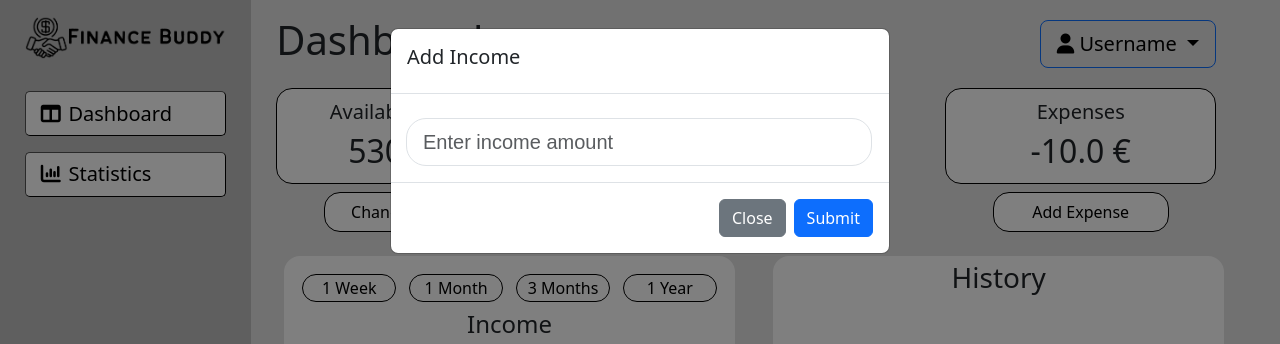
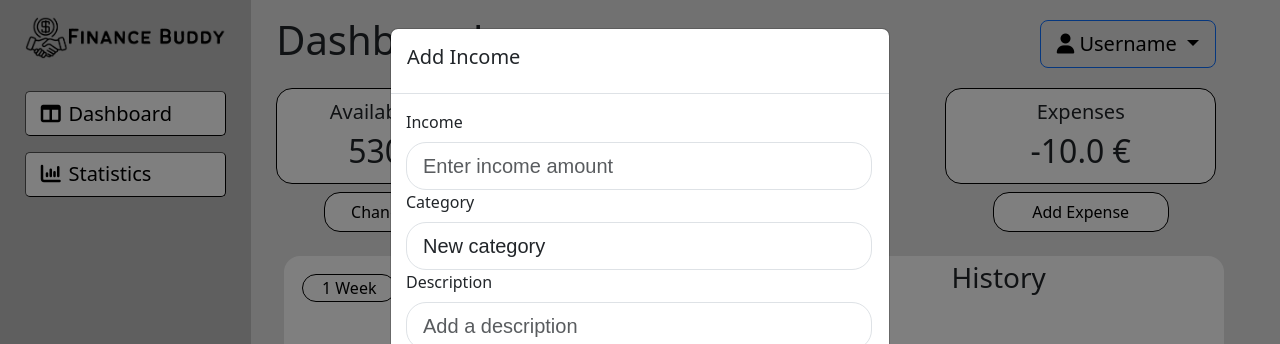
Before and after one commit to DigitalConfusion/FinanceBuddy, a Flask app: page /dashboard/ in a window 1280 px wide, after a click on "Add Income". Shown: the top 344 px of the page. Run offline with Flask 2, Linux system fonts and the light colour scheme; a user stored in the database is signed in; data comes from the database, SQL or seed files in the repository; both versions use the stored data as it was after the commit; some libraries are stand-ins or nearby versions.

Commit message:
Income, expense kategorijas un description pievienots

```diff
--- a/app/auth.py
+++ b/app/auth.py
@@ -1,11 +1,15 @@
 import functools
 from flask import Blueprint, flash, g, redirect, render_template, request, session, url_for
 from werkzeug.security import check_password_hash, generate_password_hash
+import json
 
 from app.forms import *
 from app.db import get_db
 
 bp = Blueprint("auth", __name__, url_prefix="/auth")
+
+income_categories = ["Work", "Other", "Personal Income", "Sold Item"]
+expense_categories = ["Groceries", "Other", "Home", "Beauty", "Restaurant"]
 
 
 @bp.route("/register", methods=["POST", "GET"])
@@ -19,8 +23,8 @@ def register():
 
         if error is None:
             try:
-                db.execute("INSERT INTO user (username, password_hash, total_balance, total_income, total_expense) VALUES (?, ?, ?, ?, ?)",
-                           (username, generate_password_hash(password), 0, 0, 0),)
+                db.execute("INSERT INTO user (username, password_hash, total_balance, total_income, total_expense, income_category, expense_category) VALUES (?, ?, ?, ?, ?, ?, ?)",
+                           (username, generate_password_hash(password), 0, 0, 0, json.dumps(income_categories), json.dumps(expense_categories)),)
                 db.commit()
             except db.IntegrityError:
                 error = f"User {username} is already registered!"
--- a/app/dashboard.py
+++ b/app/dashboard.py
@@ -2,6 +2,7 @@ import functools
 from flask import Blueprint, flash, g, redirect, render_template, request, session, url_for, jsonify
 from werkzeug.exceptions import abort
 import time
+import json
 
 from app.forms import *
 from app.auth import login_required
@@ -27,8 +28,12 @@ def dashboard():
 
     if request.method == "POST" and incomeForm.validate_on_submit():
         income = float(incomeForm.income.data)
-        category = "TEST"
-        description = "TEST"
+        category = incomeForm.income_category.data
+        if category == "Custom Category":
+            category = incomeForm.custom_category.data
+            db.execute("UPDATE user SET income_category = ? WHERE user_id = ?",
+                       (add_new_to_income_category(g, db, category), g.user["user_id"]))
+        description = incomeForm.description.data
         current_data = db.execute(
             "SELECT total_balance, total_income FROM user WHERE user_id = ?", (g.user["user_id"],)).fetchone()
         db.execute("UPDATE user SET total_balance = ? WHERE user_id = ?", (round(
@@ -44,13 +49,19 @@ def dashboard():
         expense = float(expenseForm.expense.data)
         current_data = db.execute(
             "SELECT total_balance, total_expense FROM user WHERE user_id = ?", (g.user["user_id"],)).fetchone()
+        category = expenseForm.expense_category.data
+        if category == "Custom Category":
+            category = expenseForm.custom_category2.data
+            db.execute("UPDATE user SET expense_category = ? WHERE user_id = ?",
+                       (add_new_to_expense_category(g, db, category), g.user["user_id"]))
+        description = incomeForm.description.data
         if expense > current_data["total_balance"]:
             flash("You do not have enough available balance!")
         else:
             db.execute("UPDATE user SET total_balance = ? WHERE user_id = ?", (round(
                 float(current_data["total_balance"]) - expense, 2), g.user["user_id"]))
             db.execute("INSERT INTO expense (user_id, date, amount, category, description) VALUES (?, ?, ?, ?, ?)",
-                       (g.user["user_id"], int(time.time()), -expense, "TEST", "TEST"))
+                       (g.user["user_id"], int(time.time()), -expense, category, description))
             db.execute("UPDATE user SET total_expense = ? WHERE user_id = ?",
                        (expense_current_month(g, db), g.user["user_id"]))
             db.commit()
@@ -94,3 +105,17 @@ def api_get_finance_data(datatype, count):
     for i, row in enumerate(db_data[:count]):
         data[str(i)] = [row[0], row[1], row[2]]
     return jsonify(data)
+
+
+@bp.route("/api/category/<type>", methods=["GET", "POST"])
+def api_get_category(type):
+    type = str(type.lower())
+    db = get_db()
+    category = None
+    if type == "income":
+        category = db.execute("SELECT income_category FROM user WHERE user_id = ?",
+                              (g.user["user_id"],)).fetchone()["income_category"]
+    else:
+        category = db.execute("SELECT expense_category FROM user WHERE user_id = ?",
+                              (g.user["user_id"],)).fetchone()["expense_category"]
+    return jsonify(category)
--- a/app/forms.py
+++ b/app/forms.py
@@ -1,13 +1,15 @@
 from flask_wtf import FlaskForm
-from wtforms import StringField, SubmitField, PasswordField, DecimalField
-from wtforms.validators import InputRequired, Length, NumberRange
+from wtforms import StringField, SubmitField, PasswordField, DecimalField, SelectField
+from wtforms.validators import InputRequired, Length, NumberRange, DataRequired
+from flask import g
+import json
 
+from app.db import get_db
 
 class LoginForm(FlaskForm):
     username = StringField("Username", validators=[InputRequired(), Length(min=3, max=15)])
     password = PasswordField("Password", validators=[InputRequired(), Length(min=6, max=30)])
     submit = SubmitField("Log In")
-
 
 class RegisterForm(FlaskForm):
     username = StringField("Username", validators=[InputRequired(), Length(min=3, max=15)])
@@ -18,10 +20,43 @@ class BalanceForm(FlaskForm):
     balance = DecimalField("Balance", validators=[InputRequired(), NumberRange(min=0)])
     submit = SubmitField("Submit")
 
+class RequiredIf(DataRequired):
+    def __init__(self, other_field_name, other_field_value, message=None, *args, **kwargs):
+        self.other_field_name = other_field_name
+        self.other_field_value = other_field_value
+        self.message = message
+
+    def __call__(self, form, field):
+        other_field = form[self.other_field_name]
+        if other_field.data == self.other_field_value:
+            super(RequiredIf, self).__call__(form, field)
+
 class IncomeForm(FlaskForm):
     income = DecimalField("Income", validators=[InputRequired(), NumberRange(min=0.01)])
+    income_category = SelectField('Category')
+    custom_category = StringField("Custom_Category", validators=[RequiredIf('income_category',"Custom Category")])
+    description = StringField("Description", validators=[])
     submit = SubmitField("Submit")
+    def __init__(self, *args, **kwargs):
+        super().__init__()
+        db = get_db()
+        categories = db.execute("SELECT income_category FROM user WHERE user_id = ?", (g.user["user_id"],)).fetchone()["income_category"]
+        categories = json.loads(categories)
+        categories.sort()
+        categories.append("Custom Category")
+        self.income_category.choices = categories
 
 class ExpenseForm(FlaskForm):
     expense = DecimalField("Expense", validators=[InputRequired(), NumberRange(min=0.01)])
+    expense_category = SelectField('Category')
+    custom_category2 = StringField("Custom_Category", validators=[RequiredIf('expense_category',"Custom Category")])
+    description = StringField("Description", validators=[])
     submit = SubmitField("Submit")
+    def __init__(self, *args, **kwargs):
+        super().__init__()
+        db = get_db()
+        categories = db.execute("SELECT expense_category FROM user WHERE user_id = ?", (g.user["user_id"],)).fetchone()["expense_category"]
+        categories = json.loads(categories)
+        categories.sort()
+        categories.append("Custom Category")
+        self.expense_category.choices = categories
--- a/app/schema.sql
+++ b/app/schema.sql
@@ -8,7 +8,9 @@ CREATE TABLE user (
   password_hash TEXT NOT NULL,
   total_balance FLOAT NOT NULL,
   total_income FLOAT NOT NULL,
-  total_expense FLOAT NOT NULL
+  total_expense FLOAT NOT NULL,
+  income_category TEXT NOT NULL,
+  expense_category TEXT NOT NULL
 );
 
 CREATE TABLE income (
--- a/app/static/javascript/dashboard.js
+++ b/app/static/javascript/dashboard.js
@@ -38,4 +38,29 @@ $(document).ready(function () {
       });
     });
   };
+  document.getElementById("custom_category").style.display = "none";
+  document.getElementById("custom_category2").style.display = "none";
 });
+
+(() => {
+  const selectElem = document.getElementById('income_category');
+  selectElem.addEventListener('change', evt => {
+    if (selectElem.value == "Custom Category"){
+      document.getElementById("custom_category").style.display = "flex";
+    }
+    else {
+      document.getElementById("custom_category").style.display = "none";
+    }
+  });
+})();
+(() => {
+  const selectElem = document.getElementById('expense_category');
+  selectElem.addEventListener('change', evt => {
+    if (selectElem.value == "Custom Category"){
+      document.getElementById("custom_category2").style.display = "flex";
+    }
+    else {
+      document.getElementById("custom_category2").style.display = "none";
+    }
+  });
+})();
--- a/app/templates/dashboard/dashboard.html
+++ b/app/templates/dashboard/dashboard.html
@@ -30,6 +30,7 @@
                         <div class="modal-body-content">
                                 <div class="input-group input-group-lg">
                                     {{ balanceForm.csrf_token }}
+                                    {{ balanceForm.balance.label }}
                                     {{ balanceForm.balance(class="form-control", placeholder="Enter new balance")}}
                                 </div>
                         </div>
@@ -62,7 +63,13 @@
                             <div class="modal-body-content">
                                     <div class="input-group input-group-lg">
                                         {{ incomeForm.csrf_token }}
+                                        {{ incomeForm.income.label }}
                                         {{ incomeForm.income(class="form-control", placeholder="Enter income amount")}}
+                                        {{ incomeForm.income_category.label }}
+                                        {{ incomeForm.income_category(class="form-control", placeholder="Select category")}}
+                                        {{ incomeForm.custom_category(class="form-control", placeholder="Enter name for custom category")}}
+                                        {{ incomeForm.description.label }}
+                                        {{ incomeForm.description(class="form-control", placeholder="Add a description")}}
                                     </div>
                             </div>
                         </div>
@@ -94,7 +101,13 @@
                             <div class="modal-body-content">
                                     <div class="input-group input-group-lg">
                                         {{ expenseForm.csrf_token }}
+                                        {{ expenseForm.expense.label }}
                                         {{ expenseForm.expense(class="form-control", placeholder="Enter expense amount")}}
+                                        {{ expenseForm.expense_category.label }}
+                                        {{ expenseForm.expense_category(class="form-control", placeholder="Select category")}}
+                                        {{ expenseForm.custom_category2(class="form-control", placeholder="Enter name for custom category")}}
+                                        {{ expenseForm.description.label }}
+                                        {{ expenseForm.description(class="form-control", placeholder="Add a description")}}
                                     </div>
                             </div>
                         </div>
```
Also changed, not shown: app/functions.py (+13 -1 lines), instance/financebuddy.sqlite.
